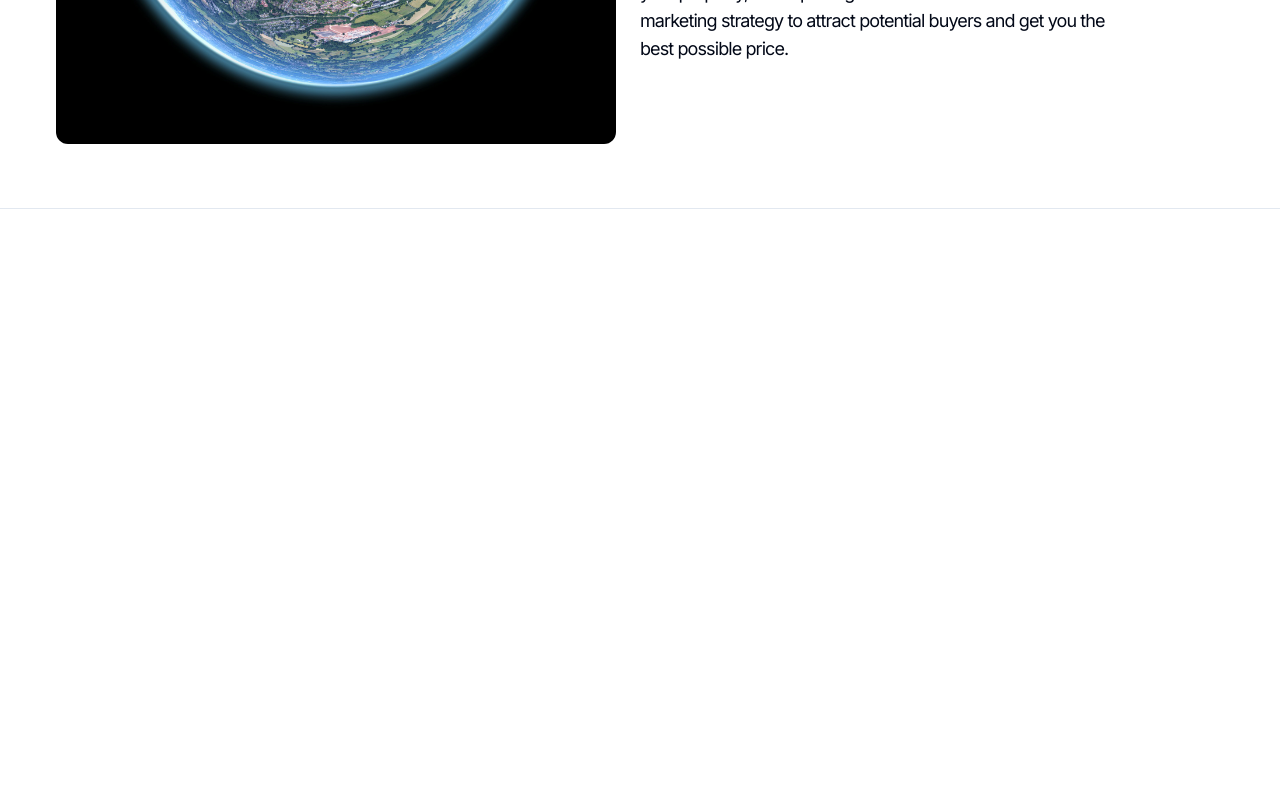
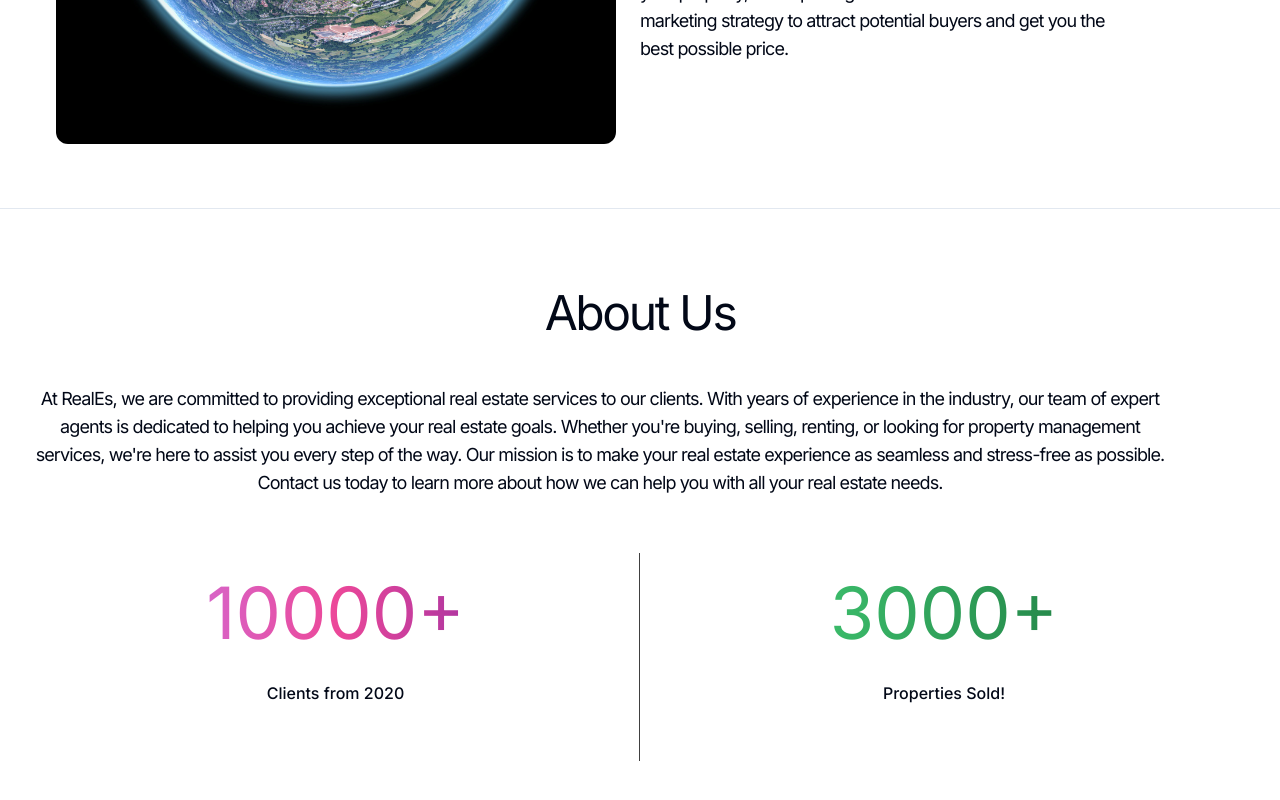
Before and after one commit to rjunio98/LandingPage-Imoveis, a Next.js app: page / in a window 1280 px wide. Shown: the part 3814-4614 px from the top of the page. Before the commit the page ends 4055 px from the top, so only its background shows below. Built offline with nearby package versions, Linux system fonts and the light colour scheme.

Commit message:
add component about

```diff
--- a/src/app/page.tsx
+++ b/src/app/page.tsx
@@ -1,3 +1,4 @@
+import AboutUs from "@/components/AboutUs";
 import FeaturedProperties from "@/components/FeaturedProperties";
 import Hero from "@/components/Hero";
 import HowItWorks from "@/components/HowItWorks";
@@ -13,6 +14,7 @@ const Home = () => {
       <HowItWorks />
       <FeaturedProperties />
       <Services />
+      <AboutUs />
     </>
   );
 };
--- /dev/null
+++ b/src/components/AboutUs.tsx
@@ -0,0 +1,35 @@
+import { ABOUT_US_TEXT } from "@/constants";
+
+const AboutUs = () => {
+  return (
+    <div className="container mx-auto my-20 border-b pb-10">
+      <div className="mb-8">
+        <h2 className="mb-6 text-center text-3xl tracking-tighter sm:text-4xl lg:text-5xl">
+          About Us
+        </h2>
+        <p className="py-6 text-center text-lg tracking-tighter lg:pr-20">
+          {ABOUT_US_TEXT}
+        </p>
+      </div>
+
+      <div className="flex flex-wrap text-center">
+        <div className="w-full border-neutral-700 p-6 lg:w-1/2 lg:border-r">
+          <p className="bg-gradient-to-r from-purple-400 via-pink-500 to-purple-800 bg-clip-text text-5xl text-transparent lg:text-7xl">
+            10000+
+          </p>
+          <p className="my-8 font-medium">Clients from 2020</p>
+        </div>
+
+        <div className="w-full p-6 lg:w-1/2">
+          <p className="bg-gradient-to-r from-green-400 to-green-800 bg-clip-text text-5xl text-transparent lg:text-7xl">
+            3000+
+          </p>
+
+          <p className="my-8 font-medium">Properties Sold!</p>
+        </div>
+      </div>
+    </div>
+  );
+};
+
+export default AboutUs;
```
